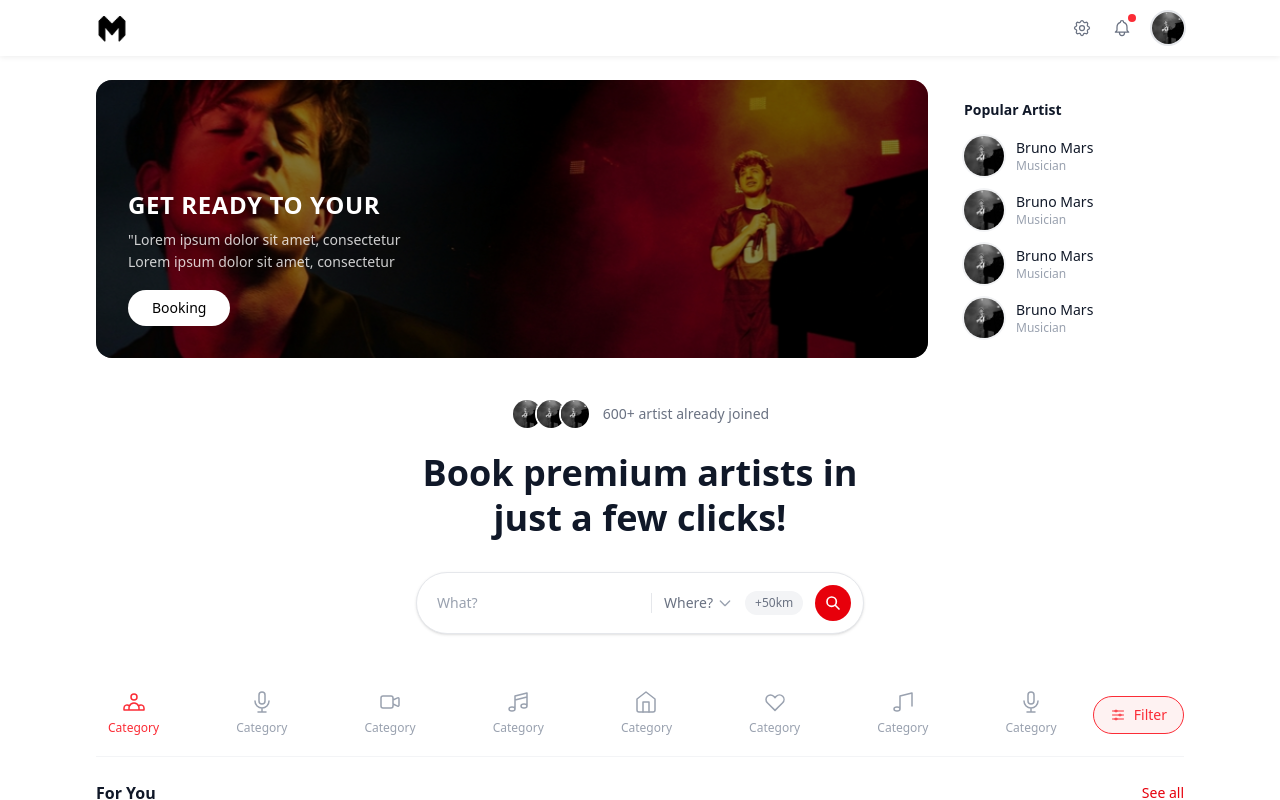
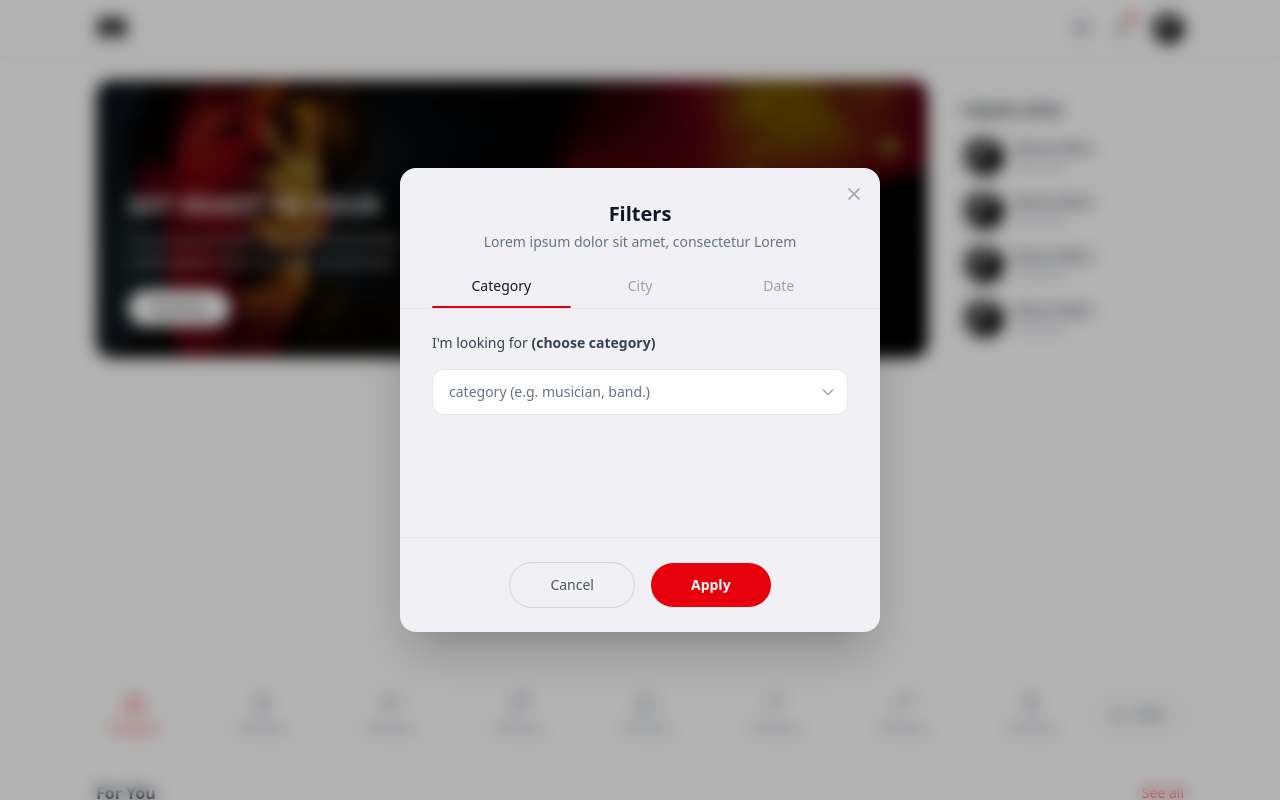
Before and after one commit to Forge25/artist-booking-customer-ui, a React (Vite) app: page /home in a window 1280 px wide. Both pictures are taken after a click on the button "Filter". Shown: the top 800 px of the page. Built offline with nearby package versions, Linux system fonts and the light colour scheme.

Commit message:
create filter model

```diff
--- a/src/components/home/CategoryFilter.tsx
+++ b/src/components/home/CategoryFilter.tsx
@@ -1,4 +1,5 @@
 import { useState } from 'react'
+import FilterModal from './FilterModal'
 
 const categories = [
   {
@@ -70,9 +71,10 @@ const categories = [
 
 export default function CategoryFilter() {
   const [active, setActive] = useState(0)
-  const [filterActive, setFilterActive] = useState(false)
+  const [showFilter, setShowFilter] = useState(false)
 
   return (
+    <>
     <div className="flex items-center py-4 border-b border-gray-100">
       <div className="flex items-center flex-1 justify-between">
         {categories.map((cat, i) => (
@@ -92,19 +94,15 @@ export default function CategoryFilter() {
       </div>
 
       {/* Filter button */}
-      <button
-        onClick={() => setFilterActive(!filterActive)}
-        className={`ml-6 flex items-center gap-2 border rounded-full px-4 py-2 text-sm flex-shrink-0 transition-colors ${
-          filterActive
-            ? 'border-red-500 text-red-500 bg-red-50'
-            : 'border-gray-300 text-gray-600 hover:bg-gray-50'
-        }`}
-      >
+      <button onClick={() => setShowFilter(true)} className="ml-6 flex items-center gap-2 border border-gray-300 rounded-full px-4 py-2 text-sm text-gray-600 flex-shrink-0 transition-colors hover:bg-gray-50 hover:border-gray-400 hover:text-gray-800">
         <svg className="w-4 h-4" fill="none" viewBox="0 0 24 24" stroke="currentColor" strokeWidth={1.5}>
           <path strokeLinecap="round" strokeLinejoin="round" d="M10.5 6h9.75M10.5 6a1.5 1.5 0 11-3 0m3 0a1.5 1.5 0 10-3 0M3.75 6H7.5m3 12h9.75m-9.75 0a1.5 1.5 0 01-3 0m3 0a1.5 1.5 0 00-3 0m-3.75 0H7.5m9-6h3.75m-3.75 0a1.5 1.5 0 01-3 0m3 0a1.5 1.5 0 00-3 0m-9.75 0h9.75" />
         </svg>
         Filter
       </button>
     </div>
+
+    {showFilter && <FilterModal onClose={() => setShowFilter(false)} />}
+    </>
   )
 }
--- /dev/null
+++ b/src/components/home/FilterModal.tsx
@@ -0,0 +1,185 @@
+import { useState } from 'react'
+
+interface FilterModalProps {
+  onClose: () => void
+}
+
+const tabs = ['Category', 'City', 'Date']
+
+const categories = ['Musician', 'Band & Duo', 'DJ', 'Dancer', 'Comedian', 'Photographer']
+const cities = ['Colombo', 'Kandy', 'Galle', 'Negombo', 'Matara', 'Trincomalee', 'Anuradhapura', 'Hambantota']
+const years = ['2024', '2025', '2026']
+const months = ['January', 'February', 'March', 'April', 'May', 'June', 'July', 'August', 'September', 'October', 'November', 'December']
+const days = Array.from({ length: 31 }, (_, i) => String(i + 1))
+
+export default function FilterModal({ onClose }: FilterModalProps) {
+  const [activeTab, setActiveTab] = useState(0)
+  const [category, setCategory] = useState('')
+  const [city, setCity] = useState('')
+  const [year, setYear] = useState('2025')
+  const [month, setMonth] = useState('August')
+  const [day, setDay] = useState('28')
+
+  const categoryLabel = category || '(choose category)'
+  const cityLabel = city || '(select the city)'
+
+  return (
+    <div className="fixed inset-0 z-50 flex items-center justify-center">
+      {/* Backdrop */}
+      <div className="absolute inset-0 bg-black/30 backdrop-blur-sm" onClick={onClose} />
+
+      {/* Modal */}
+      <div className="relative bg-[#f0f0f5] rounded-2xl w-[480px] max-w-[95vw] shadow-2xl overflow-hidden">
+
+        {/* Close button */}
+        <button
+          onClick={onClose}
+          className="absolute top-4 right-4 text-gray-400 hover:text-gray-700 transition-colors"
+        >
+          <svg className="w-5 h-5" fill="none" viewBox="0 0 24 24" stroke="currentColor" strokeWidth={2}>
+            <path strokeLinecap="round" strokeLinejoin="round" d="M6 18L18 6M6 6l12 12" />
+          </svg>
+        </button>
+
+        {/* Header */}
+        <div className="pt-8 px-8 pb-0 text-center">
+          <h2 className="text-xl font-bold text-gray-900">Filters</h2>
+          <p className="text-sm text-gray-500 mt-1">Lorem ipsum dolor sit amet, consectetur Lorem</p>
+        </div>
+
+        {/* Tabs */}
+        <div className="flex mt-6 px-8 border-b border-gray-200">
+          {tabs.map((tab, i) => (
+            <button
+              key={i}
+              onClick={() => setActiveTab(i)}
+              className={`flex-1 pb-3 text-sm font-medium transition-colors relative ${
+                activeTab === i ? 'text-gray-900' : 'text-gray-400 hover:text-gray-600'
+              }`}
+            >
+              {tab}
+              {activeTab === i && (
+                <span className="absolute bottom-0 left-0 right-0 h-0.5 bg-red-600 rounded-full" />
+              )}
+            </button>
+          ))}
+        </div>
+
+        {/* Tab content */}
+        <div className="px-8 pt-6 pb-4 min-h-[220px]">
+
+          {/* Category tab */}
+          {activeTab === 0 && (
+            <div>
+              <p className="text-sm text-gray-700 mb-4">
+                I'm looking for <span className="font-bold">{categoryLabel}</span>
+              </p>
+              <div className="relative">
+                <select
+                  value={category}
+                  onChange={e => setCategory(e.target.value)}
+                  className="w-full appearance-none bg-white border border-gray-200 rounded-xl px-4 py-3 text-sm text-gray-500 outline-none focus:border-gray-400 transition-colors cursor-pointer"
+                >
+                  <option value="">category (e.g. musician, band.)</option>
+                  {categories.map(c => <option key={c} value={c}>{c}</option>)}
+                </select>
+                <svg className="absolute right-3 top-1/2 -translate-y-1/2 w-4 h-4 text-gray-400 pointer-events-none" fill="none" viewBox="0 0 24 24" stroke="currentColor" strokeWidth={2}>
+                  <path strokeLinecap="round" strokeLinejoin="round" d="M19 9l-7 7-7-7" />
+                </svg>
+              </div>
+            </div>
+          )}
+
+          {/* City tab */}
+          {activeTab === 1 && (
+            <div>
+              <p className="text-sm text-gray-700 mb-4">
+                I'm looking for <span className="font-bold">{category || 'musician'}</span> in <span className="font-bold">{cityLabel}</span>
+              </p>
+              <div className="relative">
+                <select
+                  value={city}
+                  onChange={e => setCity(e.target.value)}
+                  className="w-full appearance-none bg-white border border-gray-200 rounded-xl px-4 py-3 text-sm text-gray-500 outline-none focus:border-gray-400 transition-colors cursor-pointer"
+                >
+                  <option value="">city (e.g. around the kandy)</option>
+                  {cities.map(c => <option key={c} value={c}>{c}</option>)}
+                </select>
+                <svg className="absolute right-3 top-1/2 -translate-y-1/2 w-4 h-4 text-gray-400 pointer-events-none" fill="none" viewBox="0 0 24 24" stroke="currentColor" strokeWidth={2}>
+                  <path strokeLinecap="round" strokeLinejoin="round" d="M19 9l-7 7-7-7" />
+                </svg>
+              </div>
+            </div>
+          )}
+
+          {/* Date tab */}
+          {activeTab === 2 && (
+            <div>
+              <p className="text-sm text-gray-700 mb-4">
+                I'm looking for <span className="font-bold">{category || 'musician'}</span> in{' '}
+                <span className="font-bold">{city || 'kandy'}</span> when
+              </p>
+              <div className="flex items-center gap-3">
+                {/* Year */}
+                <div className="relative">
+                  <select
+                    value={year}
+                    onChange={e => setYear(e.target.value)}
+                    className="appearance-none bg-white border border-gray-200 rounded-xl pl-4 pr-8 py-3 text-sm text-gray-700 outline-none focus:border-gray-400 transition-colors cursor-pointer"
+                  >
+                    {years.map(y => <option key={y}>{y}</option>)}
+                  </select>
+                  <svg className="absolute right-2 top-1/2 -translate-y-1/2 w-4 h-4 text-gray-400 pointer-events-none" fill="none" viewBox="0 0 24 24" stroke="currentColor" strokeWidth={2}>
+                    <path strokeLinecap="round" strokeLinejoin="round" d="M19 9l-7 7-7-7" />
+                  </svg>
+                </div>
+                {/* Month */}
+                <div className="relative">
+                  <select
+                    value={month}
+                    onChange={e => setMonth(e.target.value)}
+                    className="appearance-none bg-white border border-gray-200 rounded-xl pl-4 pr-8 py-3 text-sm text-gray-700 outline-none focus:border-gray-400 transition-colors cursor-pointer"
+                  >
+                    {months.map(m => <option key={m}>{m}</option>)}
+                  </select>
+                  <svg className="absolute right-2 top-1/2 -translate-y-1/2 w-4 h-4 text-gray-400 pointer-events-none" fill="none" viewBox="0 0 24 24" stroke="currentColor" strokeWidth={2}>
+                    <path strokeLinecap="round" strokeLinejoin="round" d="M19 9l-7 7-7-7" />
+                  </svg>
+                </div>
+                {/* Day */}
+                <div className="relative">
+                  <select
+                    value={day}
+                    onChange={e => setDay(e.target.value)}
+                    className="appearance-none bg-white border border-gray-200 rounded-xl pl-4 pr-8 py-3 text-sm text-gray-700 outline-none focus:border-gray-400 transition-colors cursor-pointer"
+                  >
+                    {days.map(d => <option key={d}>{d}</option>)}
+                  </select>
+                  <svg className="absolute right-2 top-1/2 -translate-y-1/2 w-4 h-4 text-gray-400 pointer-events-none" fill="none" viewBox="0 0 24 24" stroke="currentColor" strokeWidth={2}>
+                    <path strokeLinecap="round" strokeLinejoin="round" d="M19 9l-7 7-7-7" />
+                  </svg>
+                </div>
+              </div>
+            </div>
+          )}
+        </div>
+
+        {/* Footer buttons */}
+        <div className="flex items-center justify-center gap-4 px-8 py-6 border-t border-gray-200 mt-2">
+          <button
+            onClick={onClose}
+            className="px-10 py-3 rounded-full border border-gray-300 text-sm text-gray-600 hover:bg-gray-100 transition-colors"
+          >
+            Cancel
+          </button>
+          <button
+            onClick={onClose}
+            className="px-10 py-3 rounded-full bg-red-600 hover:bg-red-700 text-white text-sm font-semibold transition-colors"
+          >
+            Apply
+          </button>
+        </div>
+      </div>
+    </div>
+  )
+}
```
